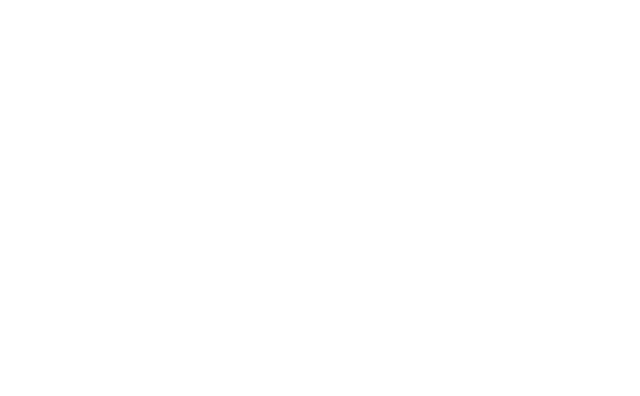
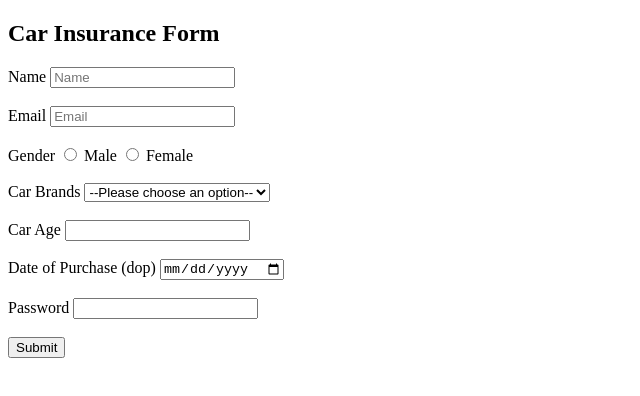
Before and after one commit to acciojob/car-insurance-form-0prii0, a website: page main.html in a window 1280 px wide. Shown: the whole page, without its empty margins (0-640 px from the left). Drawn offline with Linux system fonts and the light colour scheme.

Commit message:
created a submission

```diff
--- a/main.html
+++ b/main.html
@@ -7,7 +7,43 @@
 </head>
 
 <body>
-	<!-- the entire body must be written by student -->
+	<form method="post">
+		<h2>Car Insurance Form</h2>
+
+		<label for="name">Name</label>
+		<input type="text" id="name" name="name" placeholder="Name" required><br><br>
+
+		<label for="name">Email</label>
+		<input type="email" id="emial" name="email" placeholder="Email" required><br><br>
+<div>
+	<label for="gender">Gender</label>
+	<input type="radio" id="gender_m" name="gender" value="male" required>
+      <label for="gender_m">Male</label>
+      <input type="radio" id="gender_f" name="gender" value="female" required>
+      <label for="gender_f">Female</label>
+</div><br>
+
+<label for="cars">Car Brands</label>
+<select id="cars" name="cars">
+  <option value="">--Please choose an option--</option>
+  <option value="BMW">BMW</option>
+  <option value="Audi">Audi</option>
+  <option value="Mercedez">Mercedez</option>
+</select><br><br>
+
+		<label for="carage">Car Age</label>
+		<input type="number" id="carage" name="carage" required><br><br>
+
+		<label for="dop">Date of Purchase (dop)</label>
+		<input type="date" id="dop" name="dop" required><br><br>
+
+		<label for="password">Password</label>
+		<input type="password" id="password" name="password" required><br><br>
+
+		<button type="submit">Submit</button>
+
+
+	</form>
     <script type="text/javascript" src="./script.js">
 </script>
 
```
